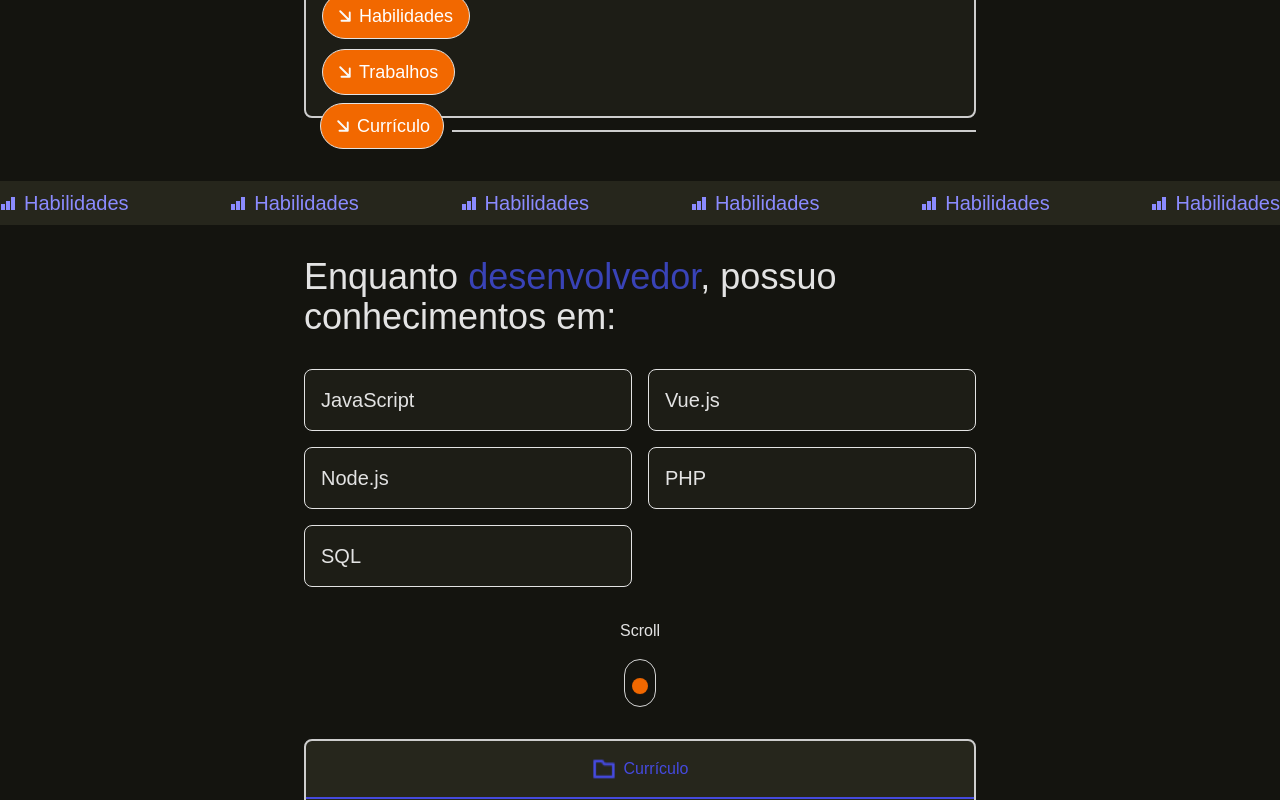
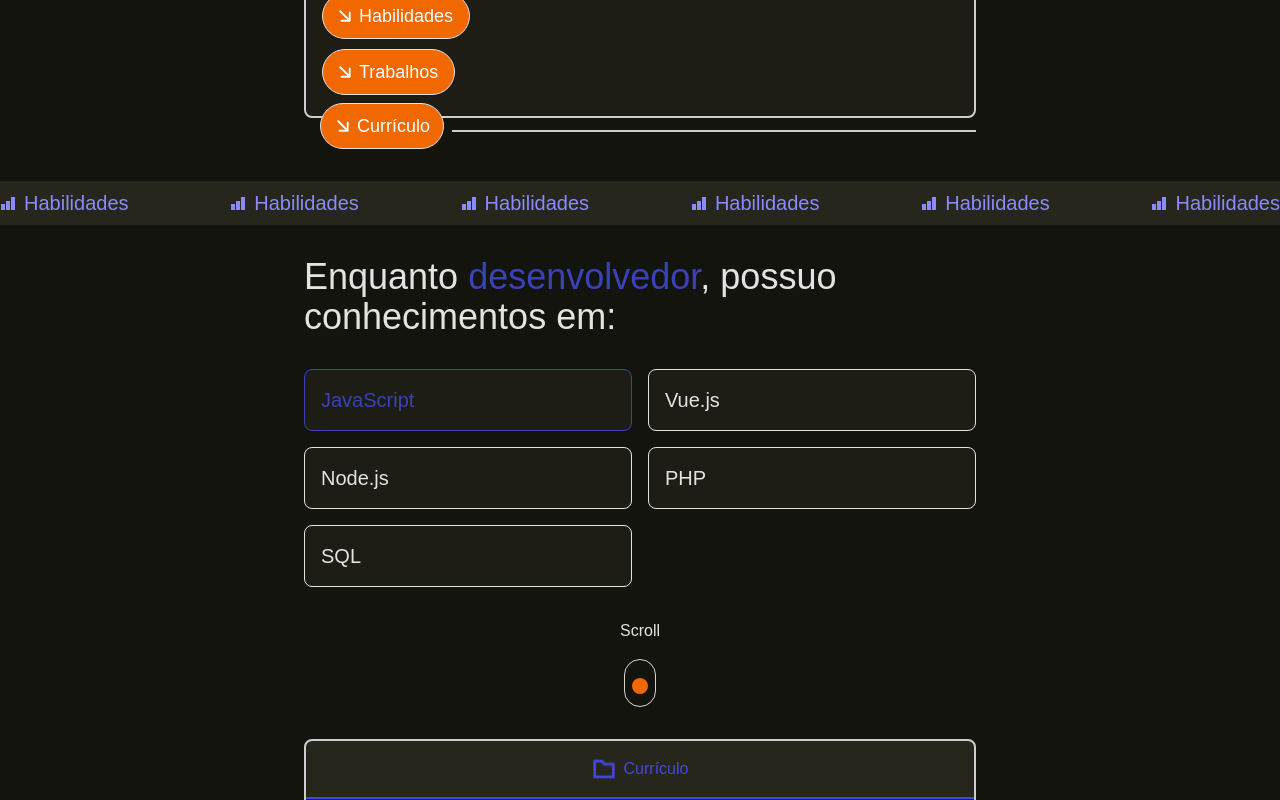
Before and after one commit to enzofagundz/portfolio, a Vue app: page / in a window 1280 px wide. In both pictures the pointer is over the element 468 px from the left and 1221 px from the top of the page. Shown: the part 821-1621 px from the top of the page. Built offline with nearby package versions, Linux system fonts and the light colour scheme.

Commit message:
add hover in skills components

```diff
--- a/src/components/SkillsComponent.vue
+++ b/src/components/SkillsComponent.vue
@@ -51,7 +51,7 @@ span {
 }
 
 .item {
-    @apply bg-[#1D1D16] border border-[#e3e3e3] rounded-lg p-4
+    @apply bg-[#1D1D16] border border-[#e3e3e3] rounded-lg p-4 cursor-pointer
 }
 
 .item div {
@@ -60,6 +60,14 @@ span {
 
 .items-container {
     @apply grid grid-cols-2 gap-4
+}
+
+.item:hover {
+    @apply border-[#3943B7] transition duration-500 ease-in-out
+}
+
+.item:hover div{
+    @apply text-[#3943B7] transition duration-500 ease-in-out
 }
 
 @media (min-width: 768px) {
```
